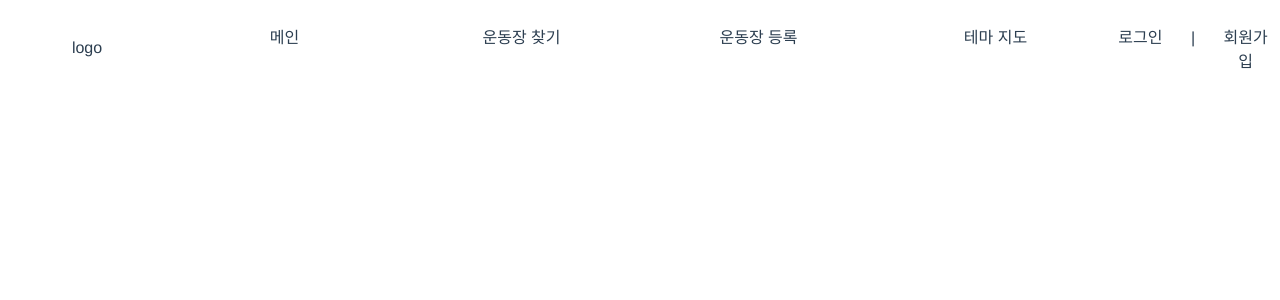
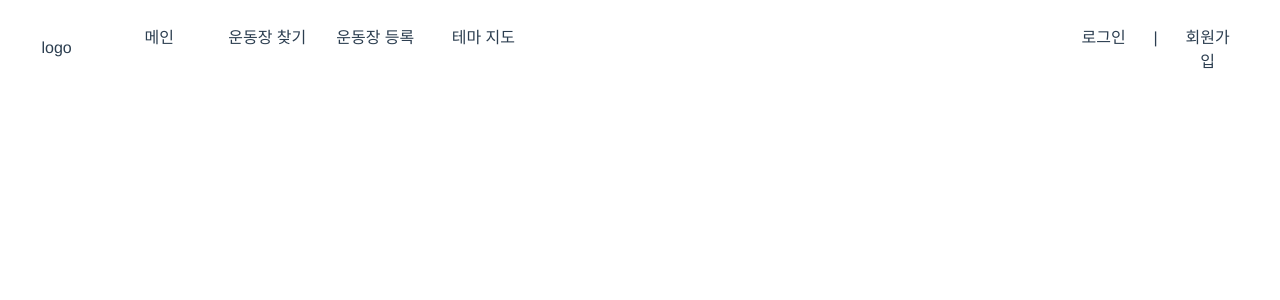
Before and after one commit to Jongwoo0101/Where-To-Play, a Vue app in the folder frontend/: page / in a window 1280 px wide. Shown: the top 300 px of the page. Built offline with nearby package versions, Linux system fonts and the light colour scheme.

Commit message:
navbar 디자인 디테일, 라우터링크 대응 업데이트

```diff
--- a/frontend/src/App.vue
+++ b/frontend/src/App.vue
@@ -12,18 +12,6 @@
   color: #2c3e50;
 }
 
-nav {
-  padding: 30px;
-}
-
-nav a {
-  font-weight: bold;
-  color: #2c3e50;
-}
-
-nav a.router-link-exact-active {
-  color: #42b983;
-}
 </style>
 
 <script>
--- a/frontend/src/components/NavBar.vue
+++ b/frontend/src/components/NavBar.vue
@@ -5,15 +5,15 @@
             <p>logo</p>
         </div>
         <div class="navbar-item">
-            <p>메인</p>
-            <p>운동장 찾기</p>
-            <p>운동장 등록</p>
-            <p>테마 지도</p>
+            <router-link to="/"><p class="link">메인</p></router-link>
+            <router-link to="/"><p class="link">운동장 찾기</p></router-link>
+            <router-link to="/"><p class="link">운동장 등록</p></router-link>
+            <router-link to="/"><p class="link">테마 지도</p></router-link>
         </div>
         <div class="navbar-memberinfo">
-            <p class="login">로그인</p>
+            <router-link to="/login"><p class="login link">로그인</p></router-link>
             <p>|</p>
-            <p class="signin">회원가입</p>
+            <router-link to="/register"><p class="signin link">회원가입</p></router-link>
             <div class="burger-menu" :class="{ active: isShown, toggle: isActive}" @click="toggle()">
                 <div class="burger-bar" :class="{ toggle: isActive }"></div>
                 <div class="burger-bar" :class="{ toggle: isActive }"></div>
@@ -22,14 +22,19 @@
         </div>
     </div>
     <div class="mobile-navbar-item" :class="{ toggle: isActive }">
-        <p>운동장 찾기</p>
-        <p>운동장 등록</p>
-        <p>테마 지도</p>
+        <router-link to="/"><p class="link">운동장 찾기</p></router-link>
+        <router-link to="/"><p class="link">운동장 등록</p></router-link>
+        <router-link to="/"><p class="link">테마 지도</p></router-link>
     </div>
     </nav>
 </template>
 
 <style scoped>
+    a {
+        color: #2c3e50;
+        text-decoration: none;
+        text-decoration-color: none;
+    }
     nav {
         margin: 0;
         padding: 0;
@@ -37,7 +42,7 @@
     .mobile-navbar-item {
         display: none;
     }
-    .navbar-memberinfo > p:first-child:hover, p:nth-child(3):hover {
+    p.link:hover {
         color: rgb(147, 147, 255)
     }
     @media screen and (max-width: 960px) { /* grid가 최소 960px을 요구하기에 모바일과 대응 별개로 진행 */
@@ -61,6 +66,7 @@
         }
         .burger-menu {
             margin: auto;
+            padding-left: 10px;
             width: 30px;
             height: 30px;
         }
@@ -83,7 +89,7 @@
         }
         .mobile-navbar-item.toggle {
             display: flex;
-            justify-content: center;
+            justify-content: space-evenly;
         }
         .mobile-navbar-item.toggle > p {
             display: inline;
@@ -112,14 +118,14 @@
     @media screen and (min-width: 960px) {
         .navbar {
             display: grid;
-            grid-template-columns: 1fr 6fr 1fr;
+            grid-template-columns: 1fr 10fr 2fr;
         }
         .logo {
             margin: auto;
         }
         .navbar-item {
             display: grid;
-            grid-template-columns: repeat(4, 1fr);
+            grid-template-columns: repeat(9, 1fr);
         }
         .navbar-item > p, .navbar-memberinfo > p {
             display: inline;
@@ -130,6 +136,7 @@
         .navbar-memberinfo {
             display: grid;
             grid-template-columns: repeat(3, 1fr);
+            margin-right: 3vw;
         }
         .navbar-memberinfo > p:nth-child(2) {
             padding: 4.5px;
```
